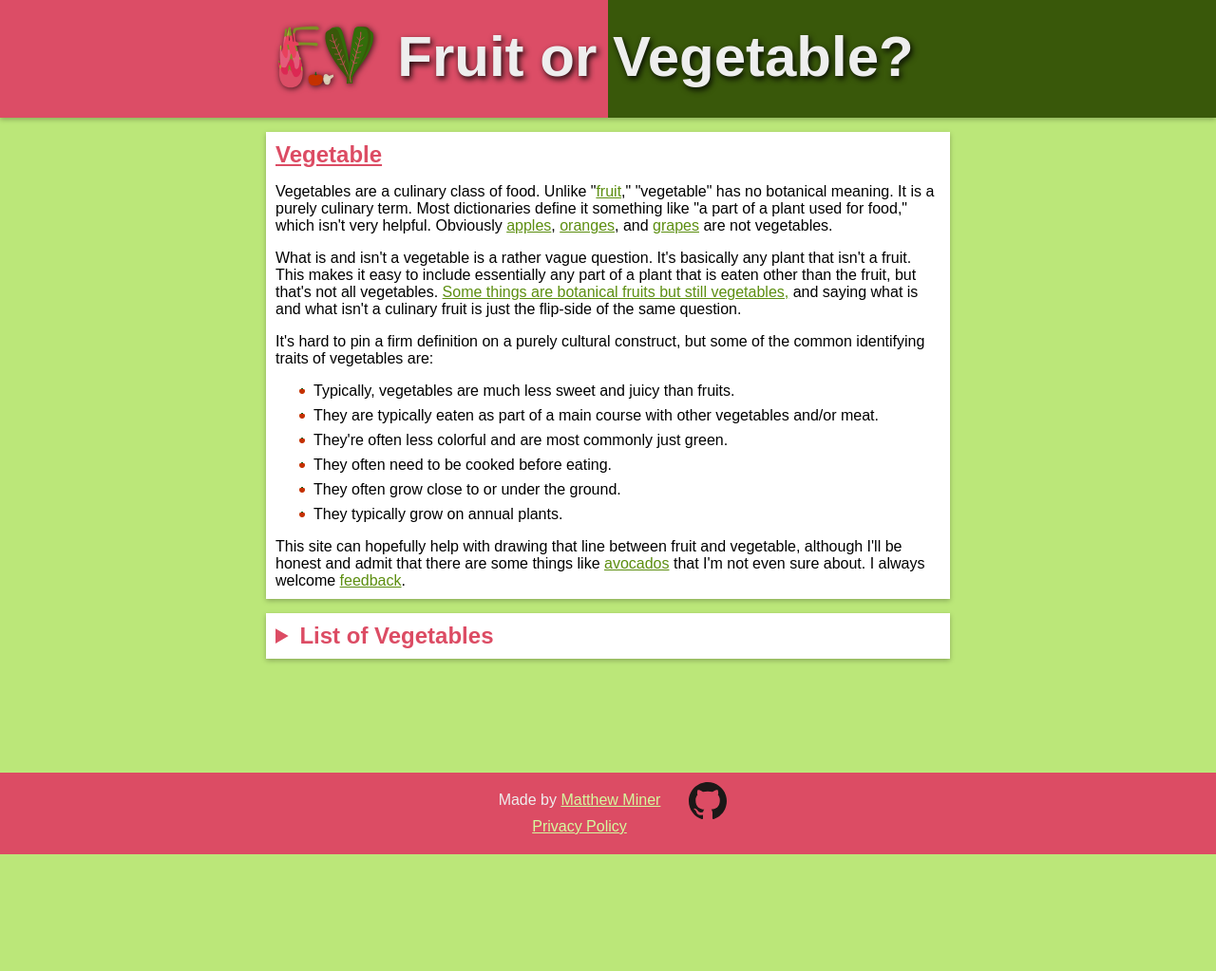
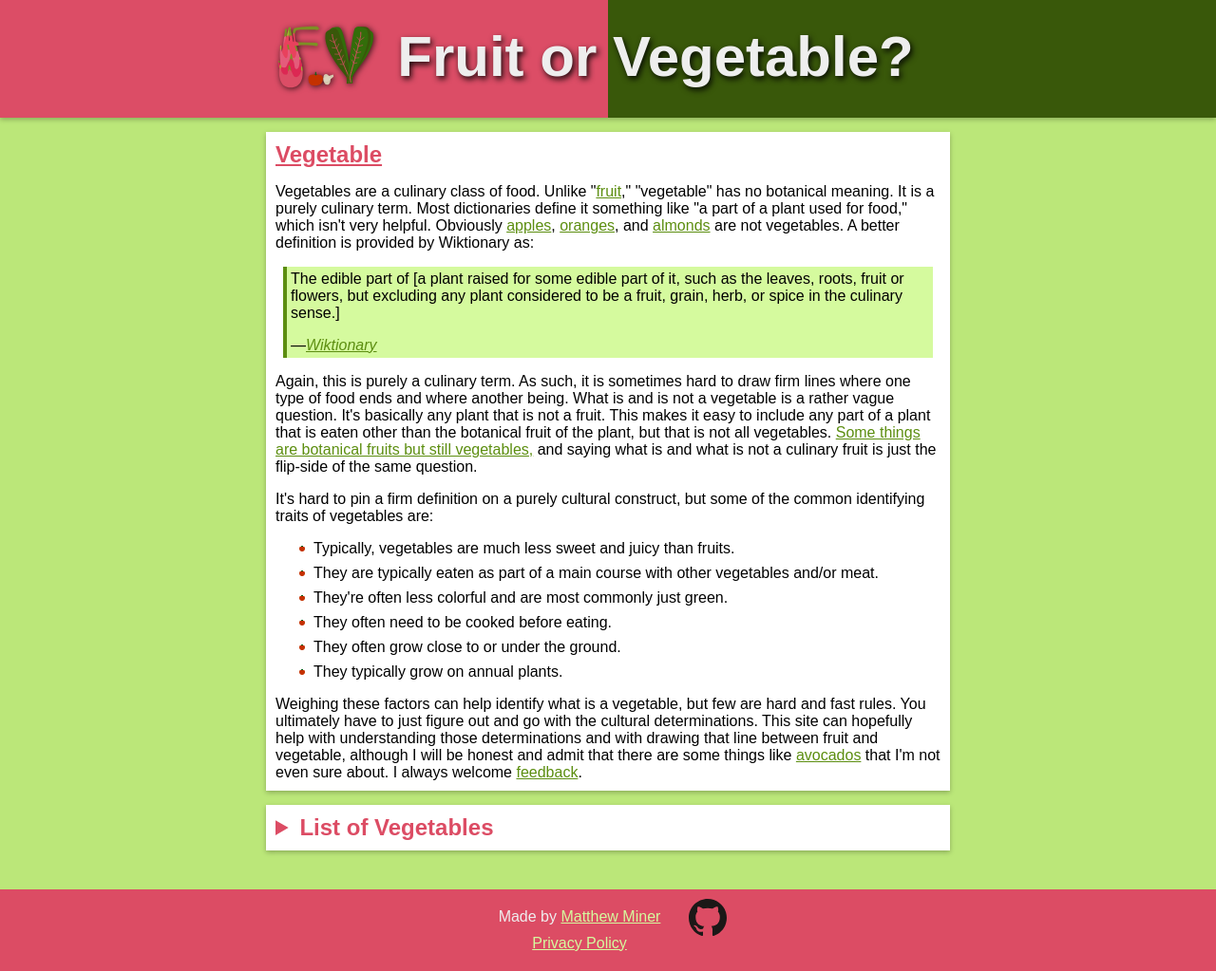
Before and after one commit to mminer237/fruitorvegetable, a Jekyll site: the page built from _types/vegetable.html, in a window 1280 px wide. Shown: the whole page at 95% size. Built offline with Jekyll 4.4.1, drawn with Linux system fonts in a browser that asks for light colours; before the commit the page ends 900 px from its top, so only the background shows below that.

Commit message:
Improve vegetable definition

```diff
--- a/_types/vegetable.html
+++ b/_types/vegetable.html
@@ -4,8 +4,12 @@ plural_title: 'Vegetables'
 indefinite_title: 'A Vegetable'
 type: vegetable
 ---
-<p>Vegetables are a culinary class of food. Unlike "<a href="{% link _types/fruit.html %}">fruit</a>," "vegetable" has no botanical meaning. It is a purely culinary term. Most dictionaries define it something like "a part of a plant used for food," which isn't very helpful. Obviously <a href="{% link _items/apple.md %}">apples</a>, <a href="{% link _items/orange.md %}">oranges</a>, and <a href="{% link _items/grape.md %}">grapes</a> are not vegetables.</p>
-<p>What is and isn't a vegetable is a rather vague question. It's basically any plant that isn't a fruit. This makes it easy to include essentially any part of a plant that is eaten other than the fruit, but that's not all vegetables. <a href="{% link _pages/how-can-something-be-a-fruit-and-a-vegetable.html %}">Some things are botanical fruits but still vegetables,</a> and saying what is and what isn't a culinary fruit is just the flip-side of the same question.</p>
+<p>Vegetables are a culinary class of food. Unlike "<a href="{% link _types/fruit.html %}">fruit</a>," "vegetable" has no botanical meaning. It is a purely culinary term. Most dictionaries define it something like "a part of a plant used for food," which isn't very helpful. Obviously <a href="{% link _items/apple.md %}">apples</a>, <a href="{% link _items/orange.md %}">oranges</a>, and <a href="{% link _items/almond.md %}">almonds</a> are not vegetables. A better definition is provided by Wiktionary as:</p>
+<blockquote cite="https://en.wiktionary.org/wiki/vegetable">
+	<p>The edible part of [a plant raised for some edible part of it, such as the leaves, roots, fruit or flowers, but excluding any plant considered to be a fruit, grain, herb, or spice in the culinary sense.]</p>
+	<div class="quote-signature"><a href="https://en.wiktionary.org/wiki/vegetable"><i>Wiktionary</i></a></div>
+</blockquote>
+<p>Again, this is purely a culinary term. As such, it is sometimes hard to draw firm lines where one type of food ends and where another being. What is and is not a vegetable is a rather vague question. It's basically any plant that is not a fruit. This makes it easy to include any part of a plant that is eaten other than the botanical fruit of the plant, but that is not all vegetables. <a href="{% link _pages/how-can-something-be-a-fruit-and-a-vegetable.html %}">Some things are botanical fruits but still vegetables,</a> and saying what is and what is not a culinary fruit is just the flip-side of the same question.</p>
 <p>It's hard to pin a firm definition on a purely cultural construct, but some of the common identifying traits of vegetables are:</p>
 <ul>
 	<li>Typically, vegetables are much less sweet and juicy than fruits.</li>
@@ -15,4 +19,4 @@ type: vegetable
 	<li>They often grow close to or under the ground.</li>
 	<li>They typically grow on annual plants.</li>
 </ul>
-<p>This site can hopefully help with drawing that line between fruit and vegetable, although I'll be honest and admit that there are some things like <a href="{% link _items/avocado.md %}">avocados</a> that I'm not even sure about. I always welcome <a href="https://matthewminer.name/contact">feedback</a>.</p>
+<p>Weighing these factors can help identify what is a vegetable, but few are hard and fast rules. You ultimately have to just figure out and go with the cultural determinations. This site can hopefully help with understanding those determinations and with drawing that line between fruit and vegetable, although I will be honest and admit that there are some things like <a href="{% link _items/avocado.md %}">avocados</a> that I'm not even sure about. I always welcome <a href="https://matthewminer.name/contact">feedback</a>.</p>
```
